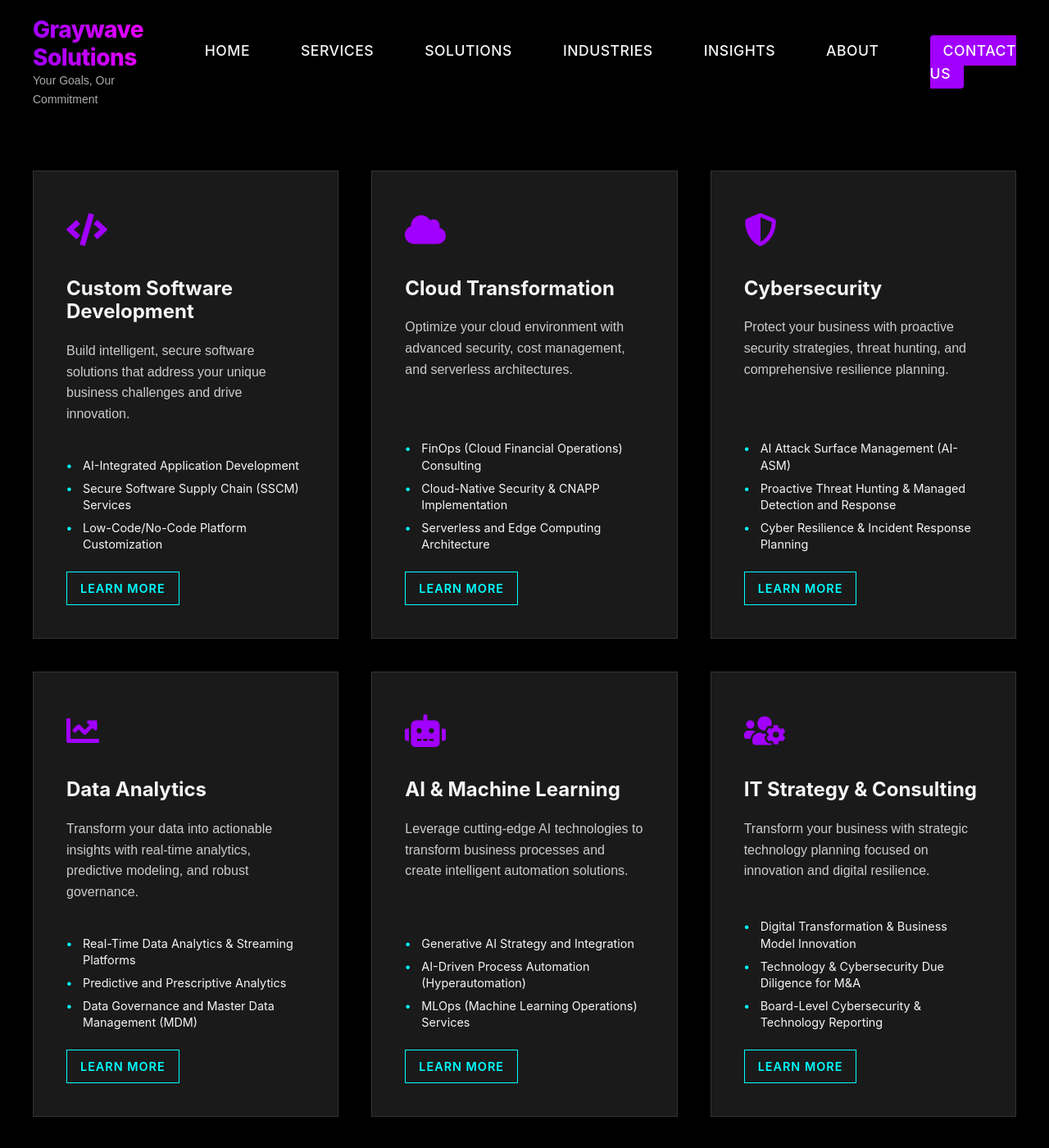
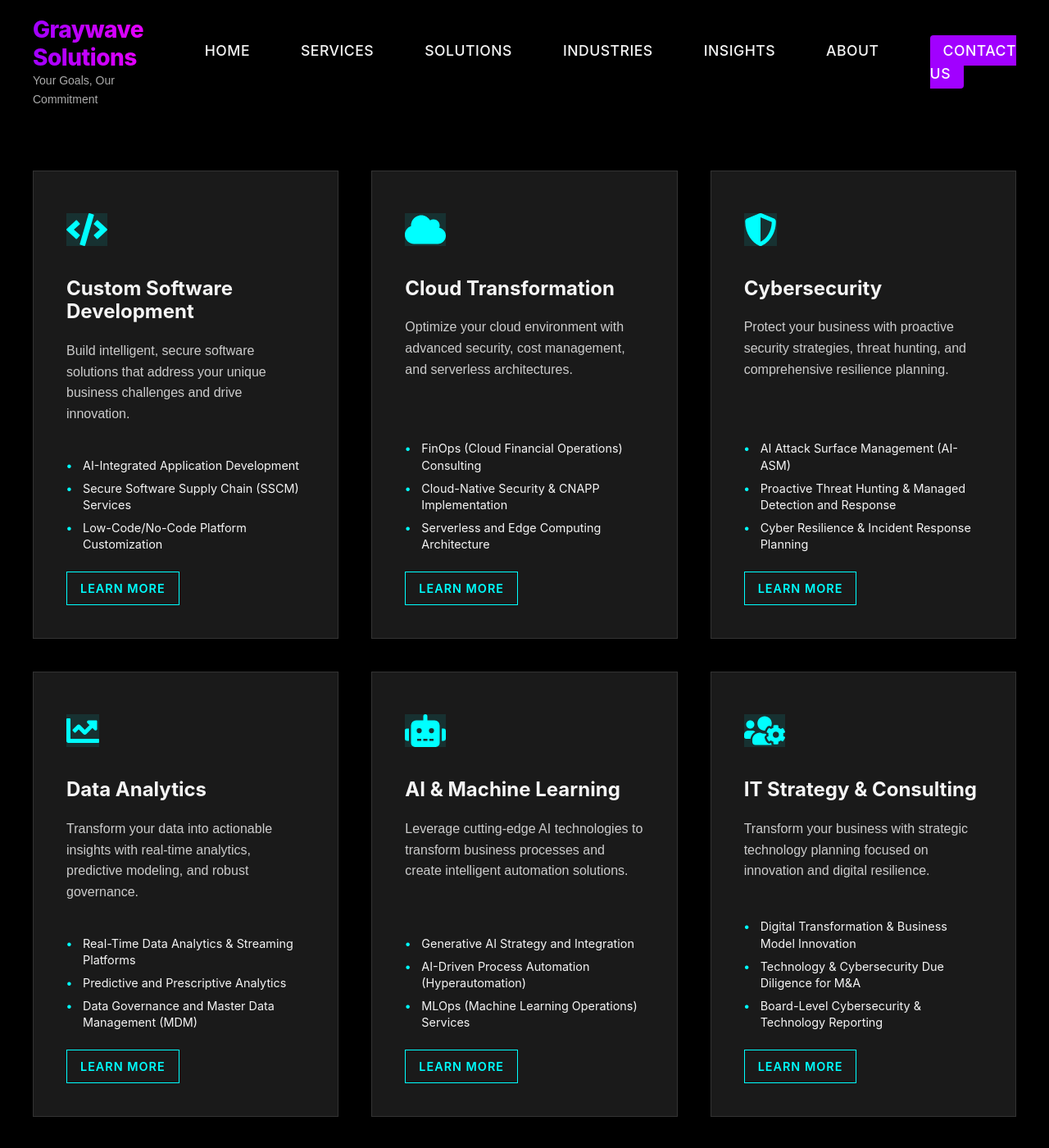
Before and after one commit to MackhaliaB/Tech-Consulting-Build, a Jekyll site: the page built from services.md, in a window 1280 px wide and 1400 px high, scrolled down 370 px. Shown: the whole window at 82% size. Built offline with Jekyll 4.4.1, drawn with Linux system fonts in a browser that asks for light colours.

Commit message:
Apply inline styles to service cards and add critical CSS to ensure proper display

```diff
--- a/_layouts/default.html
+++ b/_layouts/default.html
@@ -6,10 +6,34 @@
     <title>{% if page.title %}{{ page.title }} | {% endif %}{{ site.title }}</title>
     <link rel="stylesheet" href="{{ '/assets/css/main.css' | relative_url }}">
     <link rel="stylesheet" href="{{ '/assets/css/custom.css' | relative_url }}">
+    <link rel="stylesheet" href="{{ '/assets/css/override.css' | relative_url }}">
     <link rel="stylesheet" href="https://cdnjs.cloudflare.com/ajax/libs/font-awesome/5.15.4/css/all.min.css">
     <link rel="preconnect" href="https://fonts.googleapis.com">
     <link rel="preconnect" href="https://fonts.gstatic.com" crossorigin>
     <link href="https://fonts.googleapis.com/css2?family=Montserrat:wght@400;500;600;700&family=Open+Sans:wght@400;600&display=swap" rel="stylesheet">
+    <style>
+        /* Inline critical CSS to ensure it's applied */
+        .service-card {
+            background-color: #1A1A1A !important;
+            border: 1px solid #333333 !important;
+            box-shadow: 0 4px 6px rgba(0, 0, 0, 0.2) !important;
+        }
+        .service-card:hover {
+            background-color: #1A1A1A !important;
+            border-color: #00FFFF !important;
+            box-shadow: 0 0 15px rgba(0, 255, 255, 0.2) !important;
+        }
+        .service-card .service-icon i {
+            background-color: rgba(0, 255, 255, 0.1) !important;
+            color: #00FFFF !important;
+        }
+        .service-card h3 {
+            color: #F5F5F5 !important;
+        }
+        .service-card p {
+            color: #CCCCCC !important;
+        }
+    </style>
     {% seo %}
 </head>
 <body>
--- /dev/null
+++ b/assets/css/override.css
@@ -0,0 +1,36 @@
+/* Direct overrides for service cards */
+.service-card {
+  background-color: #1A1A1A !important;
+  border: 1px solid #333333 !important;
+  box-shadow: 0 4px 6px rgba(0, 0, 0, 0.2) !important;
+}
+
+.service-card:hover {
+  background-color: #1A1A1A !important;
+  border-color: #00FFFF !important;
+  box-shadow: 0 0 15px rgba(0, 255, 255, 0.2) !important;
+}
+
+.service-card .service-icon i {
+  background-color: rgba(0, 255, 255, 0.1) !important;
+  color: #00FFFF !important;
+}
+
+.service-card h3 {
+  color: #F5F5F5 !important;
+}
+
+.service-card p {
+  color: #CCCCCC !important;
+}
+
+.service-card .btn-outline {
+  color: #00FFFF !important;
+  border: 1px solid #00FFFF !important;
+  background-color: transparent !important;
+}
+
+.service-card .btn-outline:hover {
+  background-color: rgba(0, 255, 255, 0.1) !important;
+  color: #00FFFF !important;
+}
--- a/services.md
+++ b/services.md
@@ -16,88 +16,88 @@ permalink: /services/
 <section class="services-list">
   <div class="container">
     <div class="services-grid">
-      <div class="service-card">
+      <div class="service-card" style="background-color: #1A1A1A !important; border: 1px solid #333333 !important;">
         <div class="service-icon">
-          <i class="fas fa-code"></i>
+          <i class="fas fa-code" style="background-color: rgba(0, 255, 255, 0.1) !important; color: #00FFFF !important;"></i>
         </div>
-        <h3>Custom Software Development</h3>
-        <p>Build intelligent, secure software solutions that address your unique business challenges and drive innovation.</p>
+        <h3 style="color: #F5F5F5 !important;">Custom Software Development</h3>
+        <p style="color: #CCCCCC !important;">Build intelligent, secure software solutions that address your unique business challenges and drive innovation.</p>
         <ul class="service-features">
           <li>AI-Integrated Application Development</li>
           <li>Secure Software Supply Chain (SSCM) Services</li>
           <li>Low-Code/No-Code Platform Customization</li>
         </ul>
-        <a href="/services/software-development" class="btn-outline">Learn More</a>
+        <a href="/services/software-development" class="btn-outline" style="color: #00FFFF !important; border: 1px solid #00FFFF !important; background-color: transparent !important;">Learn More</a>
       </div>
 
-      <div class="service-card">
+      <div class="service-card" style="background-color: #1A1A1A !important; border: 1px solid #333333 !important;">
         <div class="service-icon">
-          <i class="fas fa-cloud"></i>
+          <i class="fas fa-cloud" style="background-color: rgba(0, 255, 255, 0.1) !important; color: #00FFFF !important;"></i>
         </div>
-        <h3>Cloud Transformation</h3>
-        <p>Optimize your cloud environment with advanced security, cost management, and serverless architectures.</p>
+        <h3 style="color: #F5F5F5 !important;">Cloud Transformation</h3>
+        <p style="color: #CCCCCC !important;">Optimize your cloud environment with advanced security, cost management, and serverless architectures.</p>
         <ul class="service-features">
           <li>FinOps (Cloud Financial Operations) Consulting</li>
           <li>Cloud-Native Security & CNAPP Implementation</li>
           <li>Serverless and Edge Computing Architecture</li>
         </ul>
-        <a href="/services/cloud-transformation" class="btn-outline">Learn More</a>
+        <a href="/services/cloud-transformation" class="btn-outline" style="color: #00FFFF !important; border: 1px solid #00FFFF !important; background-color: transparent !important;">Learn More</a>
       </div>
 
-      <div class="service-card">
+      <div class="service-card" style="background-color: #1A1A1A !important; border: 1px solid #333333 !important;">
         <div class="service-icon">
-          <i class="fas fa-shield-alt"></i>
+          <i class="fas fa-shield-alt" style="background-color: rgba(0, 255, 255, 0.1) !important; color: #00FFFF !important;"></i>
         </div>
-        <h3>Cybersecurity</h3>
-        <p>Protect your business with proactive security strategies, threat hunting, and comprehensive resilience planning.</p>
+        <h3 style="color: #F5F5F5 !important;">Cybersecurity</h3>
+        <p style="color: #CCCCCC !important;">Protect your business with proactive security strategies, threat hunting, and comprehensive resilience planning.</p>
         <ul class="service-features">
           <li>AI Attack Surface Management (AI-ASM)</li>
           <li>Proactive Threat Hunting & Managed Detection and Response</li>
           <li>Cyber Resilience & Incident Response Planning</li>
         </ul>
-        <a href="/services/cybersecurity" class="btn-outline">Learn More</a>
+        <a href="/services/cybersecurity" class="btn-outline" style="color: #00FFFF !important; border: 1px solid #00FFFF !important; background-color: transparent !important;">Learn More</a>
       </div>
 
-      <div class="service-card">
+      <div class="service-card" style="background-color: #1A1A1A !important; border: 1px solid #333333 !important;">
         <div class="service-icon">
-          <i class="fas fa-chart-line"></i>
+          <i class="fas fa-chart-line" style="background-color: rgba(0, 255, 255, 0.1) !important; color: #00FFFF !important;"></i>
         </div>
-        <h3>Data Analytics</h3>
-        <p>Transform your data into actionable insights with real-time analytics, predictive modeling, and robust governance.</p>
+        <h3 style="color: #F5F5F5 !important;">Data Analytics</h3>
+        <p style="color: #CCCCCC !important;">Transform your data into actionable insights with real-time analytics, predictive modeling, and robust governance.</p>
         <ul class="service-features">
           <li>Real-Time Data Analytics & Streaming Platforms</li>
           <li>Predictive and Prescriptive Analytics</li>
           <li>Data Governance and Master Data Management (MDM)</li>
         </ul>
-        <a href="/services/data-analytics" class="btn-outline">Learn More</a>
+        <a href="/services/data-analytics" class="btn-outline" style="color: #00FFFF !important; border: 1px solid #00FFFF !important; background-color: transparent !important;">Learn More</a>
       </div>
 
-      <div class="service-card">
+      <div class="service-card" style="background-color: #1A1A1A !important; border: 1px solid #333333 !important;">
         <div class="service-icon">
-          <i class="fas fa-robot"></i>
+          <i class="fas fa-robot" style="background-color: rgba(0, 255, 255, 0.1) !important; color: #00FFFF !important;"></i>
         </div>
-        <h3>AI & Machine Learning</h3>
-        <p>Leverage cutting-edge AI technologies to transform business processes and create intelligent automation solutions.</p>
+        <h3 style="color: #F5F5F5 !important;">AI & Machine Learning</h3>
+        <p style="color: #CCCCCC !important;">Leverage cutting-edge AI technologies to transform business processes and create intelligent automation solutions.</p>
         <ul class="service-features">
           <li>Generative AI Strategy and Integration</li>
           <li>AI-Driven Process Automation (Hyperautomation)</li>
           <li>MLOps (Machine Learning Operations) Services</li>
         </ul>
-        <a href="/services/ai-machine-learning" class="btn-outline">Learn More</a>
+        <a href="/services/ai-machine-learning" class="btn-outline" style="color: #00FFFF !important; border: 1px solid #00FFFF !important; background-color: transparent !important;">Learn More</a>
       </div>
 
-      <div class="service-card">
+      <div class="service-card" style="background-color: #1A1A1A !important; border: 1px solid #333333 !important;">
         <div class="service-icon">
-          <i class="fas fa-users-cog"></i>
+          <i class="fas fa-users-cog" style="background-color: rgba(0, 255, 255, 0.1) !important; color: #00FFFF !important;"></i>
         </div>
-        <h3>IT Strategy & Consulting</h3>
-        <p>Transform your business with strategic technology planning focused on innovation and digital resilience.</p>
+        <h3 style="color: #F5F5F5 !important;">IT Strategy & Consulting</h3>
+        <p style="color: #CCCCCC !important;">Transform your business with strategic technology planning focused on innovation and digital resilience.</p>
         <ul class="service-features">
           <li>Digital Transformation & Business Model Innovation</li>
           <li>Technology & Cybersecurity Due Diligence for M&A</li>
           <li>Board-Level Cybersecurity & Technology Reporting</li>
         </ul>
-        <a href="/services/it-strategy" class="btn-outline">Learn More</a>
+        <a href="/services/it-strategy" class="btn-outline" style="color: #00FFFF !important; border: 1px solid #00FFFF !important; background-color: transparent !important;">Learn More</a>
       </div>
     </div>
   </div>
```
